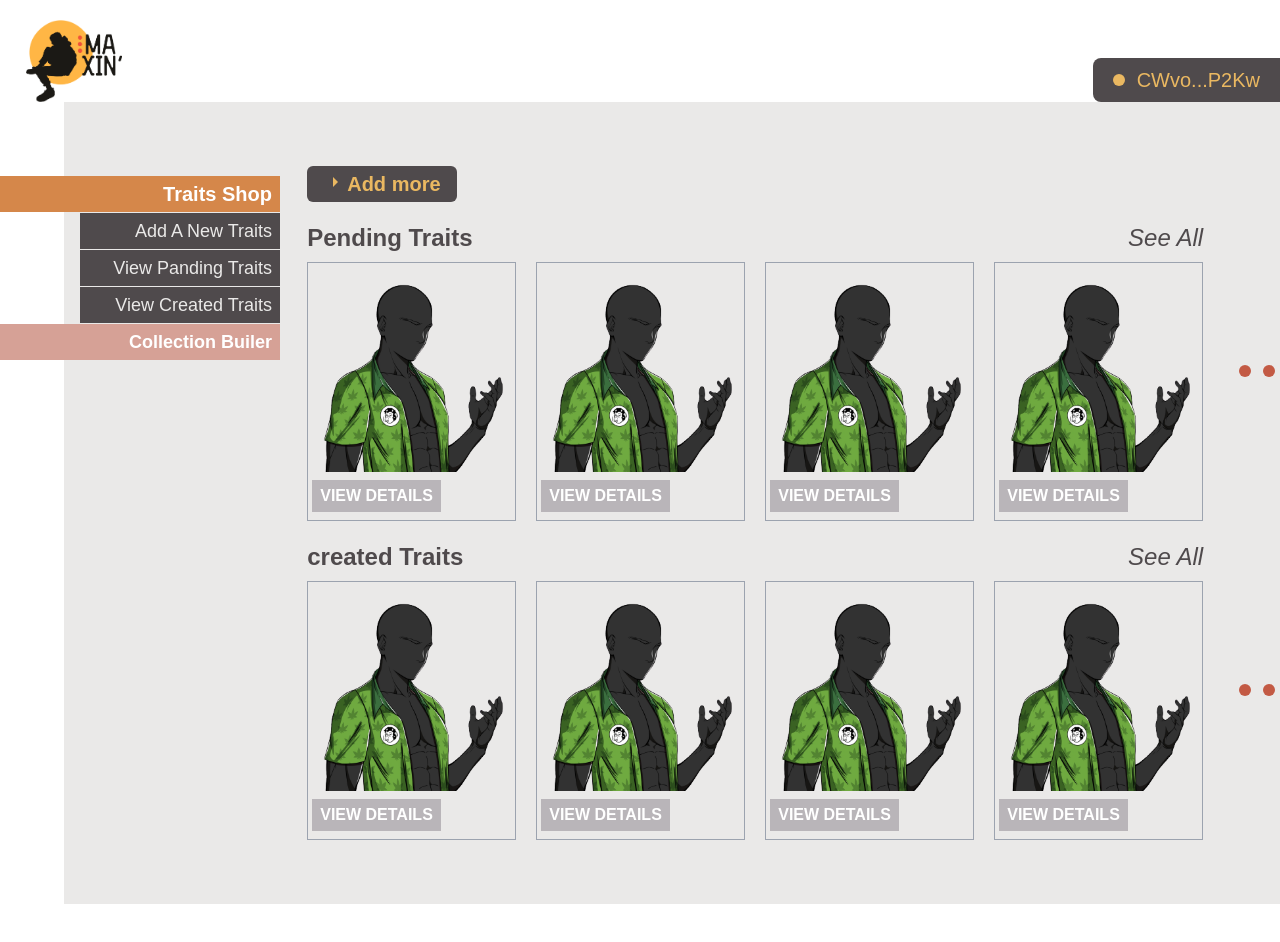
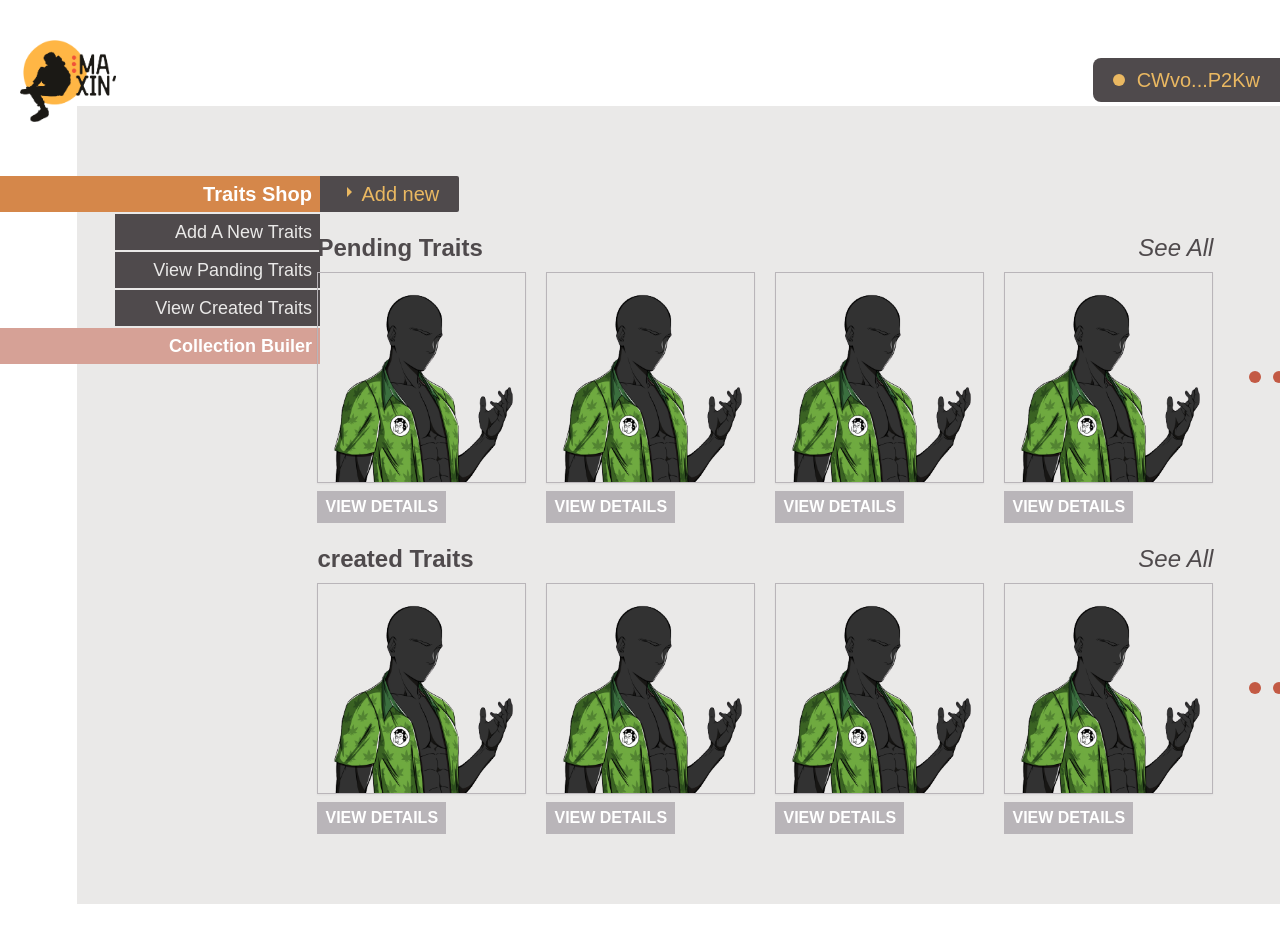
Before and after one commit to mh-munir/mixin, a React (Create React App) app: page /traitshop in a window 1280 px wide. Shown: the top 942 px of the page. Built offline with nearby package versions, Linux system fonts and the light colour scheme; the HTML template or start-up script is replaced by a standard one; a web font is replaced by a local one.

Commit message:
fixed rivision

```diff
--- a/src/components/Header.js
+++ b/src/components/Header.js
@@ -4,9 +4,9 @@ import CwBtn from './CwBtn';
 
 const Header = () => {
   return (
-    <header className='pt-5'>
-        <div className='w-[98%] ml-auto flex items-end justify-between'>
-            <img className='w-24 h-auto' src={Logo} alt="Logo"/>
+    <header className='pt-10 mb-1'>
+        <div className='w-full ml-auto flex items-end justify-between pl-5'>
+            <img className='w-24 h-auto relative -mb-5' src={Logo} alt="Logo"/>
             <CwBtn />
         </div>
     </header>
--- a/src/components/Sidbar.js
+++ /dev/null
@@ -1,18 +0,0 @@
-import React from 'react';
-import {NavLink} from 'react-router-dom'
-
-const Sidbar = () => {
-  return (
-    <nav className='fixed left-0 top-44'>
-        <ul className='flex flex-col justify-end items-end text-end gap-[1px]'>
-            <li className='bg-yellow-deep w-[280px] px-2 py-1'><NavLink className="text-white text-xl font-bold" to="/">Traits Shop</NavLink></li>
-            <li className='bg-gray-deep w-[200px] px-2 py-1'><NavLink className="text-gray-light text-lg font-normal" to="/">Add A New Traits</NavLink></li>
-            <li className='bg-gray-deep w-[200px] px-2 py-1'><NavLink className="text-gray-light text-lg font-normal" to="/">View Panding Traits</NavLink></li>
-            <li className='bg-gray-deep w-[200px] px-2 py-1'><NavLink className="text-gray-light text-lg font-normal" to="/">View Created Traits</NavLink></li>
-            <li className='bg-rose w-[280px] px-2 py-1'><NavLink className="text-white text-lg font-bold " to="/">Collection Builer</NavLink></li>
-        </ul>
-    </nav>
-  )
-}
-
-export default Sidbar
--- /dev/null
+++ b/src/components/TraitHeader.js
@@ -0,0 +1,18 @@
+import React from 'react';
+import {NavLink} from 'react-router-dom'
+
+const TraitHeader = () => {
+  return (
+    <nav className='fixed left-0 top-44'>
+        <ul className='flex flex-col justify-end items-end text-end gap-[2px]'>
+            <li className='bg-yellow-deep w-[320px] px-2 py-1'><NavLink className="text-white text-xl font-bold" to="/">Traits Shop</NavLink></li>
+            <li className='bg-gray-deep w-[205px] px-2 py-1'><NavLink className="text-gray-light text-lg font-normal" to="/">Add A New Traits</NavLink></li>
+            <li className='bg-gray-deep w-[205px] px-2 py-1'><NavLink className="text-gray-light text-lg font-normal" to="/">View Panding Traits</NavLink></li>
+            <li className='bg-gray-deep w-[205px] px-2 py-1'><NavLink className="text-gray-light text-lg font-normal" to="/">View Created Traits</NavLink></li>
+            <li className='bg-rose w-[320px] px-2 py-1'><NavLink className="text-white text-lg font-bold " to="/">Collection Builer</NavLink></li>
+        </ul>
+    </nav>
+  )
+}
+
+export default TraitHeader
--- a/src/components/TraitThumbnail.js
+++ b/src/components/TraitThumbnail.js
@@ -3,12 +3,13 @@ import { Link } from 'react-router-dom'
 
 const TraitThumbnail = ({src, alt, to}) => {
   return (
-    <div className='border border-[#9ca3af] pb-2'>
-        <img className='w-full h-auto mb-2' src={src} alt={alt}/>
-        <Link className='inline-block bg-[#B9B5B9] text-white uppercase text-md font-bold px-2 py-1 ml-1
-         hover:bg-gray-deep duration-150' to={to}>
+    <div className=''>
+          <div className='border border-[#B9B5B9] mb-2 shadow-sm'>
+            <img className='w-full h-auto' src={src} alt={alt}/>
+        </div>
+        <Link className='inline-block bg-[#B9B5B9] text-white uppercase text-md font-bold px-2 py-1' to={to}>
             View Details
-          </Link>
+        </Link>
     </div>
   )
 }
--- a/src/pages/TraitShopHome.js
+++ b/src/pages/TraitShopHome.js
@@ -1,7 +1,7 @@
 import React from 'react'
 import CustomBtn from '../components/CustomBtn'
 import Header from '../components/Header'
-import Sidbar from '../components/Sidbar'
+import TraitHeader from '../components/TraitHeader'
 import {MdArrowRight} from 'react-icons/md';
 import TraitThumbnail from '../components/TraitThumbnail';
 import thumbnailImg from '../assets/img/thumbnail.png';
@@ -11,11 +11,11 @@ const TraitShopHome = () => {
   return (
     <>
       <Header />
-      <Sidbar />
-      <section className='w-[95%] h-full bg-gray-light ml-auto py-16 mb-24'>
+      <TraitHeader />
+      <section className='w-[94%] h-full bg-gray-light ml-auto py-[70px] mb-24'>
             <div className='w-[80%] ml-auto'>
                 <div className='mb-5'>
-                    <CustomBtn className={"bg-gray-deep text-yellow flex items-start text-xl font-bold rounded-md px-4 py-1"} awrrowSign={<MdArrowRight className='text-2xl leading-none'/>} btnText={"Add more"} />
+                    <CustomBtn className={"bg-gray-deep text-yellow flex items-start text-xl rounded-sm px-5 py-1"} awrrowSign={<MdArrowRight className='text-2xl leading-none'/>} btnText={"Add new"} />
                 </div>
                 <div className='max-w-4xl mr-auto mb-5 relative'>
                     <div className='flex items-center justify-between mb-2'>
```
